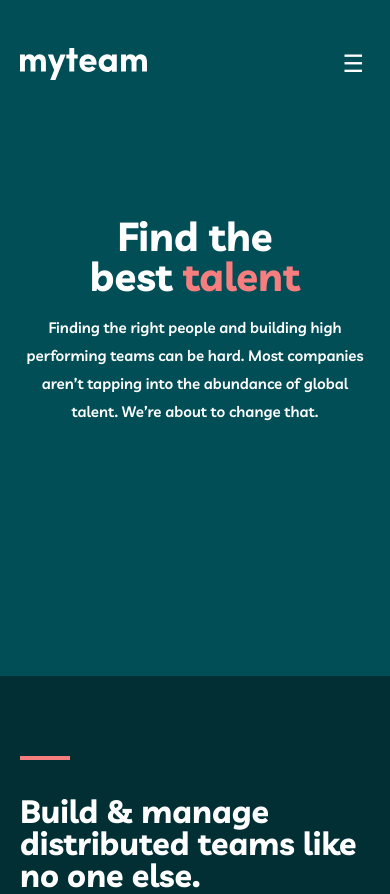
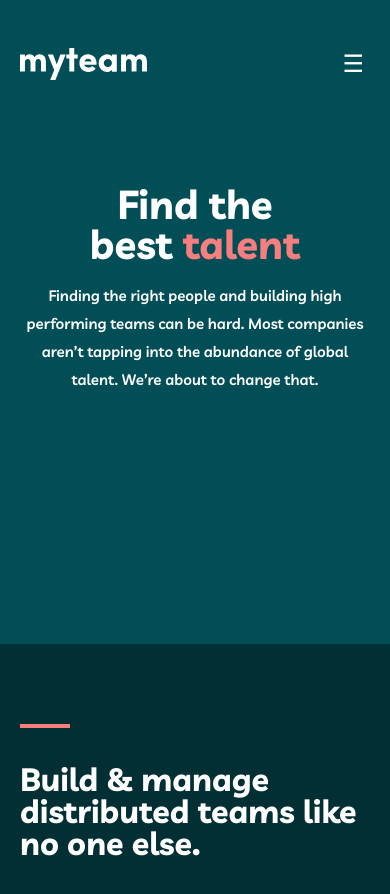
Before and after one commit to abdumannab-usmanov/my-team-second, a plain HTML site: page index.html in a window 390 px wide. Shown: the top 894 px of the page. Drawn offline with Linux system fonts and the light colour scheme.

```diff
--- a/scss/blocks/_header.scss
+++ b/scss/blocks/_header.scss
@@ -102,7 +102,7 @@
 
     .header{
         padding-top: 48px;
-        padding-bottom: 80px;
+        padding-bottom: 48px;
     }
 
 
```
Also changed, not shown: css/main.min.css.
